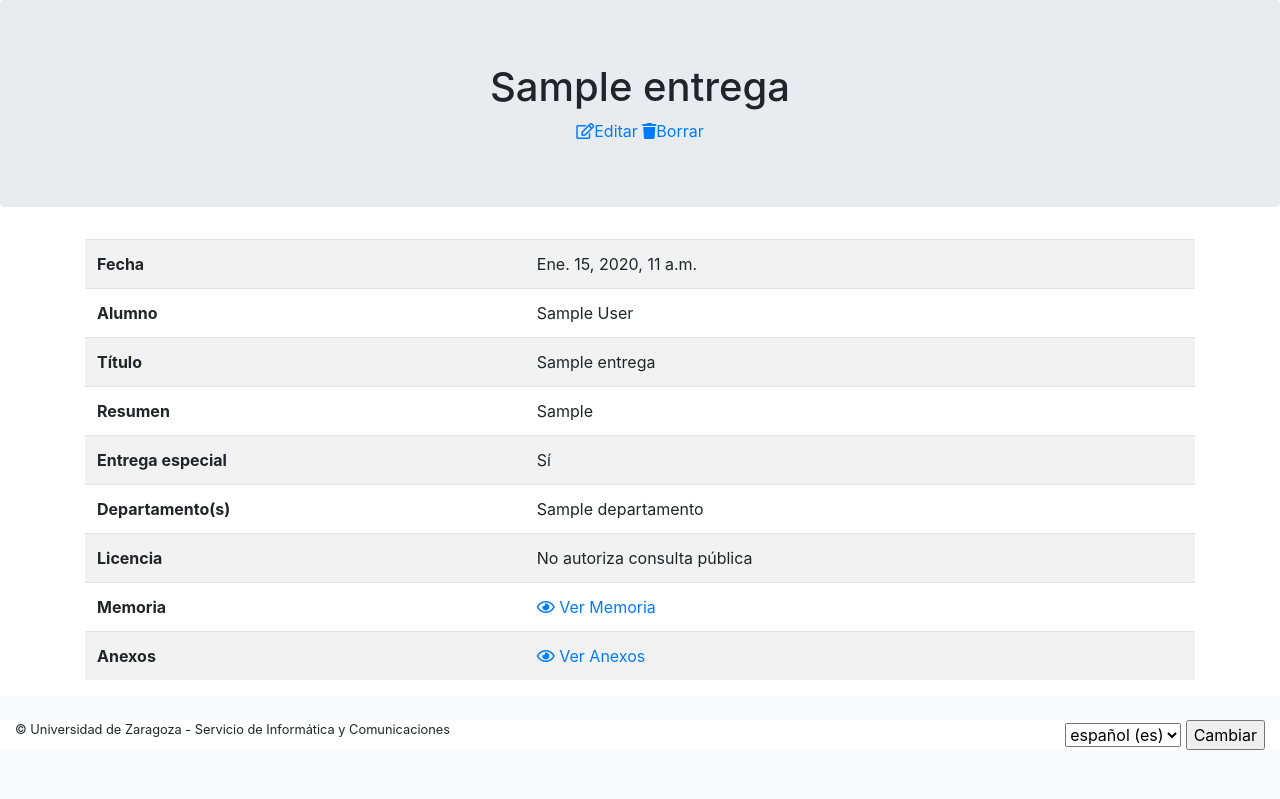
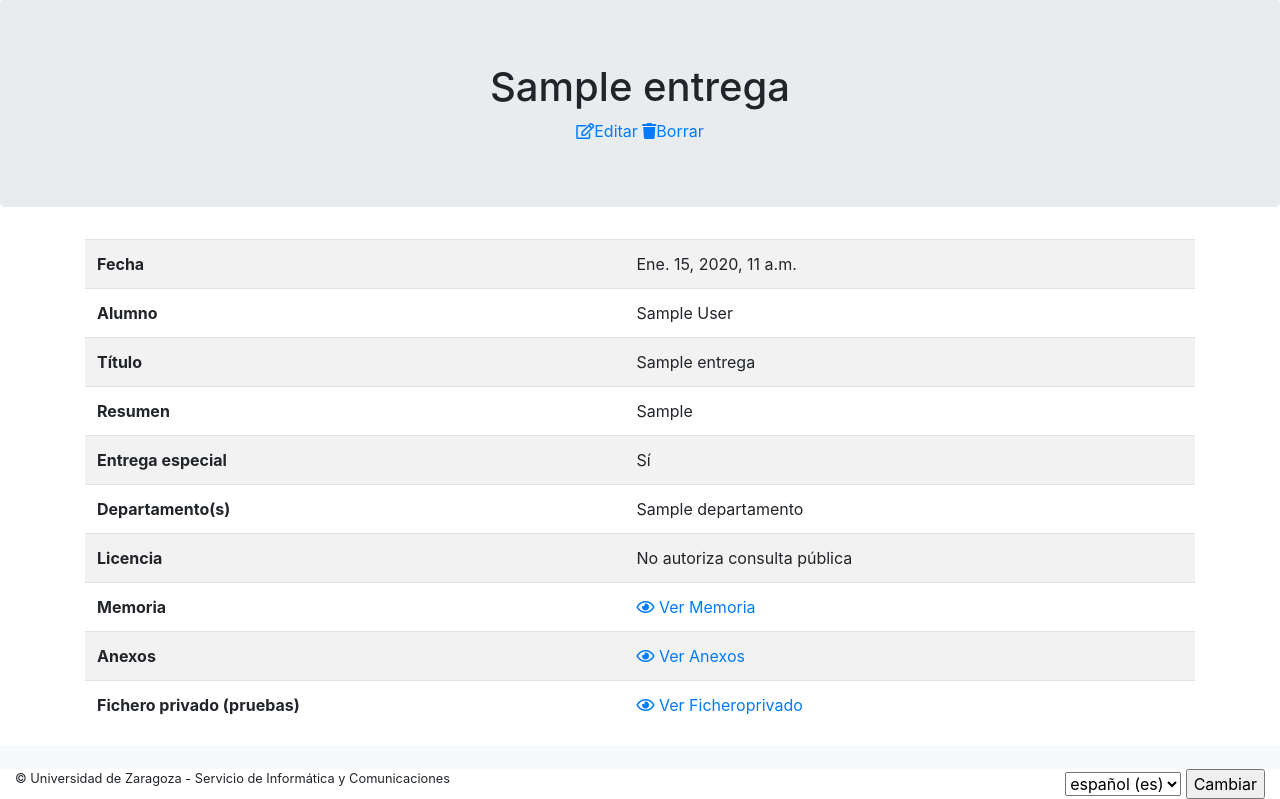
Before and after one commit to miguel-martin/django-test, a Django app: page /entregas/1/ in a window 1280 px wide. Shown: the part 91-890 px from the top of the page. Before the commit the page ends 841 px from the top, so only its background shows below. Run offline with Django 3.2, Linux system fonts and the light colour scheme; tables that the repository leaves empty hold one stand-in row (values such as "Sample post"); some libraries are stand-ins or nearby versions.

Commit message:
Testing private file storage...

```diff
--- a/deposito/settings.py
+++ b/deposito/settings.py
@@ -49,6 +49,7 @@ INSTALLED_APPS = [
     'django.contrib.messages',
     'django.contrib.staticfiles',
     'debug_toolbar', #refer to https://django-debug-toolbar.readthedocs.io/en/latest/installation.html
+    'private_storage', #refer to https://github.com/edoburu/django-private-storage
     'envio',
 ]
 
@@ -173,3 +174,7 @@ INTERNAL_IPS = ['127.0.0.1']
 # Media uploads
 MEDIA_URL = '/media/'
 MEDIA_ROOT = os.path.join(BASE_DIR, 'media')
+
+# For private storage. Refer to https://github.com/edoburu/django-private-storage
+PRIVATE_STORAGE_ROOT = 'private-media/'
+PRIVATE_STORAGE_AUTH_FUNCTION = 'private_storage.permissions.allow_staff'
--- a/envio/forms.py
+++ b/envio/forms.py
@@ -15,7 +15,7 @@ class EntregaForm(ModelForm):
 
     class Meta:
         model = Entrega
-        fields = ['matricula', 'titulo', 'resumen', 'notas', 'departamentos', 'entrega_material_adicional', 'memoria', 'anexos', 'license']
+        fields = ['matricula', 'titulo', 'resumen', 'notas', 'departamentos', 'entrega_material_adicional', 'memoria', 'anexos', 'license', 'anexos', 'ficheroprivado']
         widgets = {'resumen': Textarea(attrs={'cols': 80, 'rows': 15}),
                    'notas': Textarea(attrs={'cols': 80, 'rows': 10})
                 }
@@ -25,6 +25,7 @@ class EntregaForm(ModelForm):
             'resumen': _('Resumen (ES)'),
             'memoria': _('Memoria'),
             'anexos': _('Anexos'),
+            'ficheroprivado': _('Prueba private files'),
             'entrega_material_adicional': _('Entrega material adicional'),
             'notas': _('Notas'),
             'departamentos': _('Departamento(s)'),
--- a/envio/models.py
+++ b/envio/models.py
@@ -9,6 +9,7 @@ from django.dispatch import receiver
 
 import os
 from django.utils.text import slugify
+from private_storage.fields import PrivateFileField # refer to https://github.com/edoburu/django-private-storage
 
 # Create your models here.
 
@@ -134,16 +135,22 @@ class Departamento(models.Model):
     def __str__(self):
         return self.nombre
 
+def get_extension(filename):
+    return os.path.splitext(filename)[1]
+
 def user_upload_anexos_directory_path(instance, filename):
     """ Returns a path where the file will be saved """
     # file will be uploaded to MEDIA_ROOT/trabajos-depositados/user_<id>/<filename>
-    return 'trabajos-depositados/user_{0}/anexos-{1}'.format(instance.matricula.persona.user.id, slugify(filename))
+    return 'trabajos-depositados/user_{0}/anexos-{1}{2}'.format(instance.matricula.persona.user.id, slugify(filename), get_extension(filename))
 
 def user_upload_memoria_directory_path(instance, filename):
     """ Returns a path where the file will be saved """
     # file will be uploaded to MEDIA_ROOT/trabajos-depositados/user_<id>/<filename>
-    return 'trabajos-depositados/user_{0}/memoria-{1}'.format(instance.matricula.persona.user.id, slugify(filename))
+    return 'trabajos-depositados/user_{0}/memoria-{1}{2}'.format(instance.matricula.persona.user.id, slugify(filename), get_extension(filename))
 
+def user_private_upload_path(instance):
+    """ Returns a subpath where the file will be saved """
+    return 'user_{0}'.format(instance.matricula.persona.user.id)
 
 class Entrega(models.Model):
     """ Modela las Entregas de trabajos que realiza una Persona """
@@ -167,6 +174,8 @@ class Entrega(models.Model):
     fecha = models.DateTimeField(auto_now=True)
     memoria = models.FileField(upload_to=user_upload_memoria_directory_path)
     anexos = models.FileField(null=True, blank=True, upload_to=user_upload_anexos_directory_path)
+    ficheroprivado = PrivateFileField("Fichero_privado", null=True, blank=True, upload_subfolder=user_private_upload_path)
+    # refer to https://github.com/edoburu/django-private-storage
     entrega_material_adicional = models.BooleanField(default=False)
 
     def __str__(self):
@@ -179,7 +188,7 @@ class Entrega(models.Model):
 @receiver(models.signals.post_delete, sender=Entrega)
 def auto_delete_file_on_delete(sender, instance, **kwargs):
     """
-    Deletes file from filesystem
+     q
     when corresponding 'Entrega' object is deleted.
     Refactor? Perhaps it would be better to use django-cleanup https://github.com/un1t/django-cleanup
     """
--- a/envio/templates/envio/entrega_detail.html
+++ b/envio/templates/envio/entrega_detail.html
@@ -63,6 +63,14 @@
               {% endif %}
             </td>
         </tr>
+        <tr>
+          <th>{% trans "Fichero privado (pruebas)" %}</th>
+            <td>
+              {% if entrega.ficheroprivado %}
+              <a href="{% url 'download-private' entrega.tid %}"><i class="far fa-eye"></i> {% trans "Ver Ficheroprivado" %}</a>
+              {% endif %}
+            </td>
+        </tr>
     </tbody>
 </table>
 {% endblock %}
--- a/envio/urls.py
+++ b/envio/urls.py
@@ -2,6 +2,7 @@ from django.urls import path, include
 from django.conf import settings
 from django.contrib.auth import views as auth_views
 from django.conf.urls.static import static
+import private_storage.urls # refer to https://github.com/edoburu/django-private-storage
 
 from . import views
 
@@ -29,7 +30,11 @@ urlpatterns = [
     path('login/', auth_views.LoginView.as_view(template_name='envio/login.html'), name='login'),
     path('logout/', auth_views.LogoutView.as_view(), name='logout'),
     path('i18n/', include('django.conf.urls.i18n'), name='set_language'), # refer to https://docs.djangoproject.com/en/2.2/topics/i18n/translation/#set-language-redirect-view
+    path('descargar-privado/<int:pk>', views.MyDocumentDownloadView.as_view(), name='download-private'), # refer to https://github.com/edoburu/django-private-storage
 ]
+
+# To add private files (refer to https://django-private-files.readthedocs.io/en/latest/)
+urlpatterns += [path('private-media/', include('private_storage.urls'))]
 
 # To add debug bar. refer to https://django-debug-toolbar.readthedocs.io/en/latest/installation.html
 if settings.DEBUG:
--- a/envio/views.py
+++ b/envio/views.py
@@ -8,6 +8,7 @@ from django.contrib.auth.decorators import login_required
 from django.db import transaction
 from django.contrib.auth import authenticate, login, logout
 from django.utils.translation import gettext as _
+from private_storage.views import PrivateStorageDetailView
 
 
 def index(request):
@@ -110,6 +111,26 @@ class EntregaDetailView(generic.DetailView):
 	model = Entrega
 	template_name = 'envio/entrega_detail.html'
 
+class MyDocumentDownloadView(PrivateStorageDetailView):
+    model = Entrega
+    model_file_field = 'ficheroprivado'
+
+    #FIXME
+    #def get_queryset(self):
+    #    if self.request.user.is_anonymous:
+    #        return None
+    #    # Make sure only certain objects can be accessed.
+    #    # Filter only the files that belong to that entrega and belong to self.request.user
+    #    return super().get_queryset().filter(matricula__persona__user=self.request.user)
+
+    def can_access_file(self, private_file):
+        # When the object can be accessed, the file may be downloaded.
+        # This overrides PRIVATE_STORAGE_AUTH_FUNCTION. This should return
+        #     True if user should not be able to download of
+        #     False if user should not be able to download
+        return (not self.request.user.is_anonymous) and self.request.user.is_authenticated # and self.request.pk == request.user.pk
+        #return True
+
 @login_required
 def delete_Entrega(request, pk):
 	""" Deletes the Entrega, if exists and belongs to the user """
```
Also changed, not shown: envio/migrations/0013_entrega_anexos2.py (added), envio/migrations/0014_auto_20190214_1134.py (added), envio/migrations/0015_entrega_anexos2.py (added), envio/migrations/0016_auto_20190214_1210.py (added), envio/migrations/0017_auto_20190214_1306.py (added), envio/migrations/0018_auto_20190214_1346.py (added), 2 other files.
